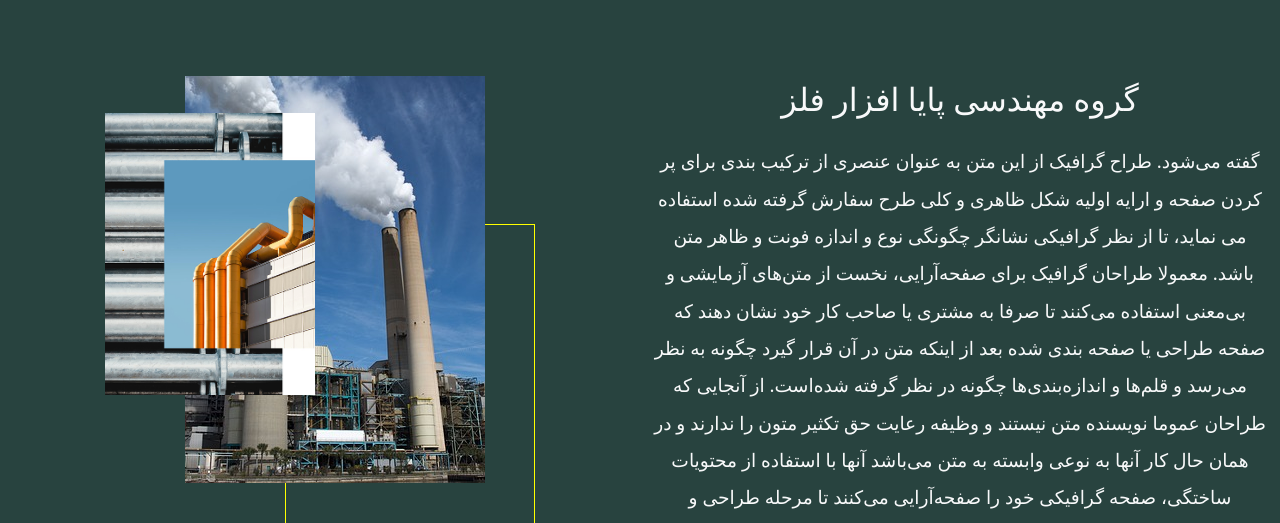
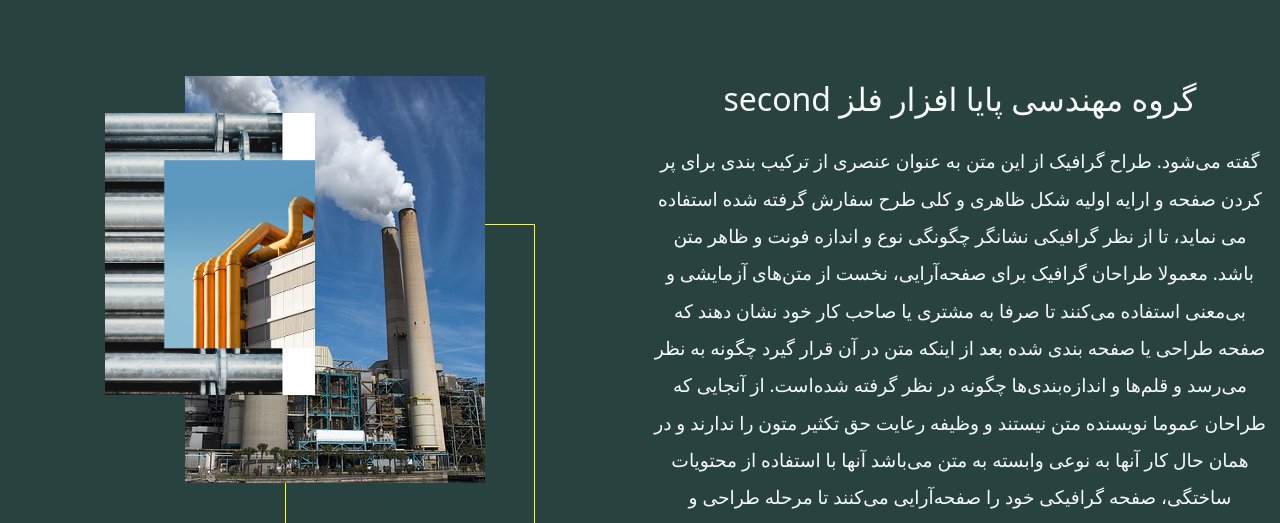
Before and after one commit to Nima-Hmz/WebProductPortal, a Django app: page / in a window 1280 px wide. Shown: the part 64-587 px from the top of the page. Run offline with Django 5.2, Linux system fonts and the light colour scheme; data comes from the database, SQL or seed files in the repository; some libraries are stand-ins or nearby versions.

Commit message:
Update index.html

```diff
--- a/home/templates/home/index.html
+++ b/home/templates/home/index.html
@@ -9,7 +9,7 @@
   <div class=" col-12 col-md-6 mt-5">
     <div class="mt-5 pt-5">
 
-      <h2 class="">{{index_title}}</h2>
+      <h2 class="">{{index_title}} second</h2>
 
       <p class="text mt-4 padding-right ">{{index_description|safe}}</p>
     </div>
```
